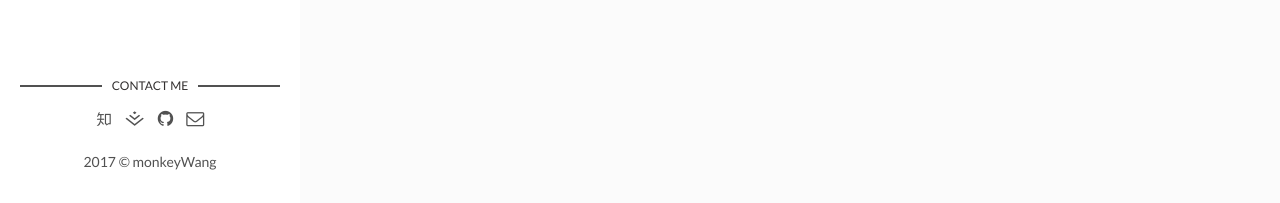
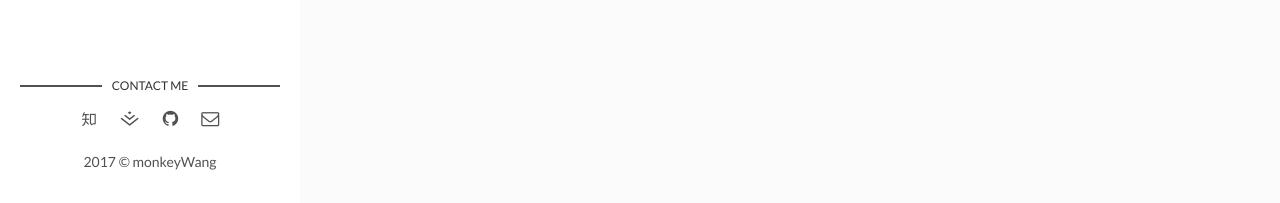
Before and after one commit to monkeyWangs/monkeyWangs.github.io, a Jekyll site: the page built from index.html, in a window 1280 px wide. Shown: the part 694-897 px from the top of the page. Built offline with Jekyll 4.4.1, drawn with Linux system fonts in a browser that asks for light colours; the list of posts is cut into pages by our own code.

Commit message:
调整样式

```diff
--- a/assets/css/main.css
+++ b/assets/css/main.css
@@ -1012,7 +1012,7 @@ pre code {
 .contact ul li a {
   color: #515151;
   display: block;
-  padding: 5px 0;
+  padding: 5px;
   font-size: 18px;
   -webkit-transition: all 350ms cubic-bezier(0.13, 0.43, 0.54, 1.82);
   -o-transition: all 350ms cubic-bezier(0.13, 0.43, 0.54, 1.82);
```
